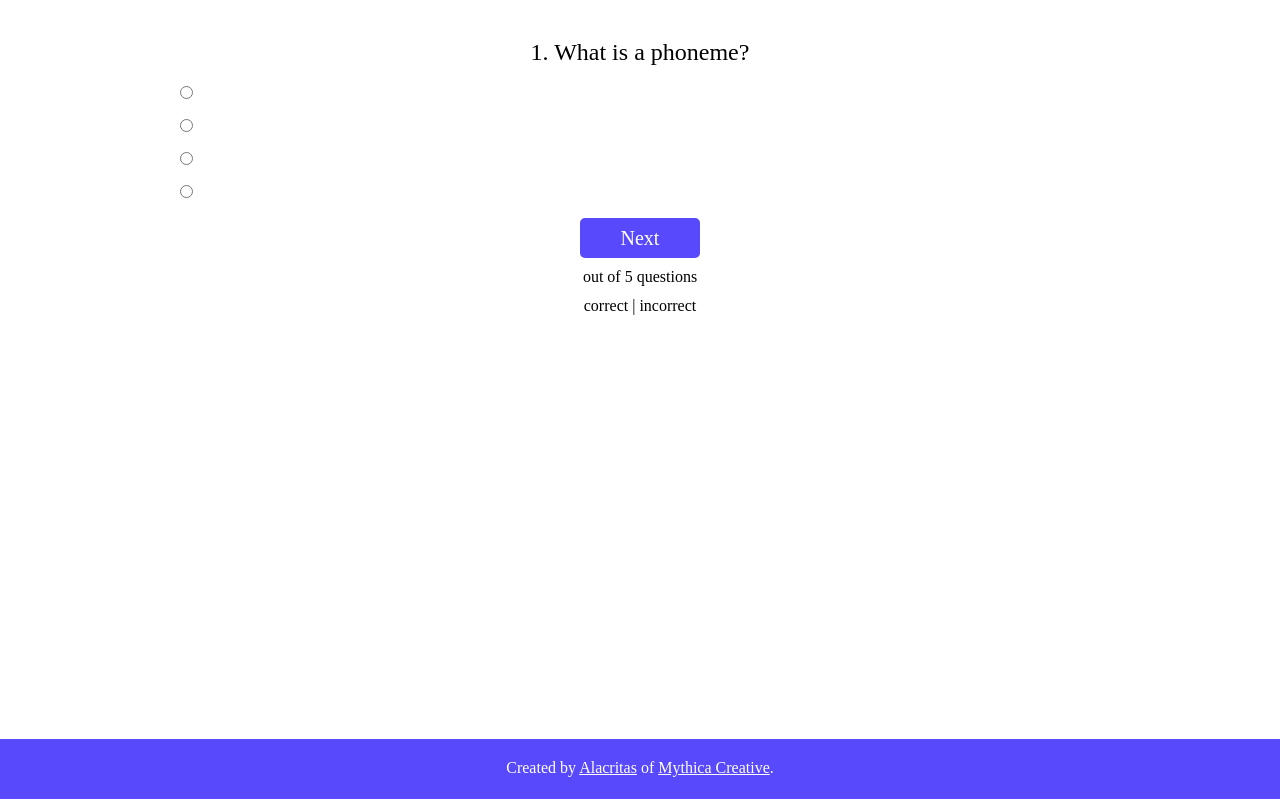
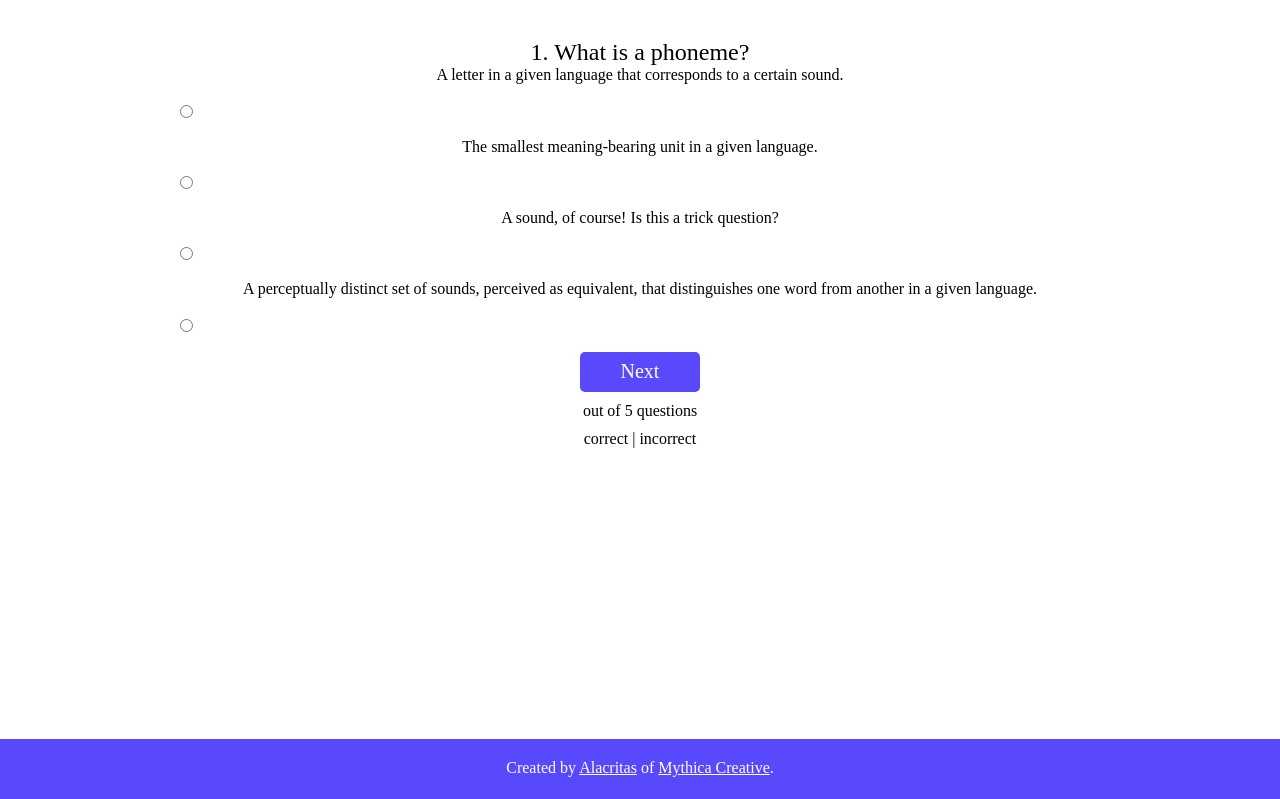
Before and after one commit to jhwheeler/LangQuiz, a plain HTML site: page index.html in a window 1280 px wide. Both pictures are taken after a click on the button "Start". Shown: the part 61-860 px from the top of the page. Drawn offline with nearby package versions, Linux system fonts and the light colour scheme.

Commit message:
got questions and choices to render

```diff
--- a/index.html
+++ b/index.html
@@ -22,16 +22,16 @@
             <div class="question js-question">
                 <span class="question-text js-question-text"></span>
             </div>
-            <div class="answers js-answers">
-                <label class="js-answer"></label>
+            <form class="answers js-answers">
+                <label class="js-answer-0"></label>
                 <input type="radio" name="choice" value="a"/><span id="js-answer-1"></span>
-                <label class="js-answer"></label>
+                <label class="js-answer-1"></label>
                 <input type="radio" name="choice" value="b"/><span id="js-answer-2"></span>
-                <label class="js-answer"></label>
+                <label class="js-answer-2"></label>
                 <input type="radio" name="choice" value="c"/><span id="js-answer-3"></span>
-                <label class="js-answer"></label>
+                <label class="js-answer-3"></label>
                 <input type="radio" name="choice" value="d"/><span id="js-answer-4"></span>
-            </div>
+            </form>
             <button class="nextButton js-nextButton">Next</button>
             <div class="progress js-progress">
                 <span class="js-progress-number"></span>
--- a/js/app.js
+++ b/js/app.js
@@ -53,22 +53,22 @@ var state = {
             chosenAnswer: null
         }
     ],
-    currentQuestionNumber: 0,
+    currentQuestionNumber: 0
 };
 
     state.currentQuestion = state.questions[state.currentQuestionNumber].question
 
 var renderActions = {
     renderQuestion: function(state, element) {
-        return element.find('.js-question-text').text(state.questions[state.currentQuestionNumber].question);
+        element.find('.js-question-text').text(state.questions[state.currentQuestionNumber].question);
     },
     renderChoices: function(state, element) {
         var c = state.questions[state.currentQuestionNumber].choices;
         c.sort(function() {
             return .5 - Math.random();
         });
-        for (var i = 0; i < state.questions.length; i++) {
-            (state.questions[i].question);
+        for (var i = 0; i < c.length; i++) {
+            element.find('.js-answer-' + i).text(c[i]);
         }
     },
     renderCorrectAnswer(state, questions) {
@@ -78,28 +78,28 @@ var renderActions = {
 }
 
 var eventActions = {
-    nextButtonHandler: function(state) {
+    nextButtonHandler: function() {
         if (state.currentQuestionNumber < state.questions.length - 1) {
             state.currentQuestionNumber++;
             return true;
         } else {
             return false;
         }
-        renderActions.renderQuestion(state, questions);
-        renderActions.renderChoices(state, element);
+        renderActions.renderQuestion(state, $('.quizContainer'));
+        renderActions.renderChoices(state, $('.js-answers'));
     },
     startButtonHandler: function() {
         event.preventDefault();
         $('.startButton').addClass('hidden');
         $('.quizContainer').removeClass('hidden');
+        renderActions.renderQuestion(state, $('.quizContainer'));
+        renderActions.renderChoices(state, $('.js-answers'));
     }
 }
 
 $(function() {
     $('.startButton').on('click', eventActions.startButtonHandler);
-    renderActions.renderQuestion(state, $('.quizContainer'));
-    renderActions.renderChoices(state, $('.js-answers'));
-    eventActions.nextButtonHandler(state);
+    $('.nextButton').on('click', eventActions.nextButtonHandler);
 });
 
 
```
